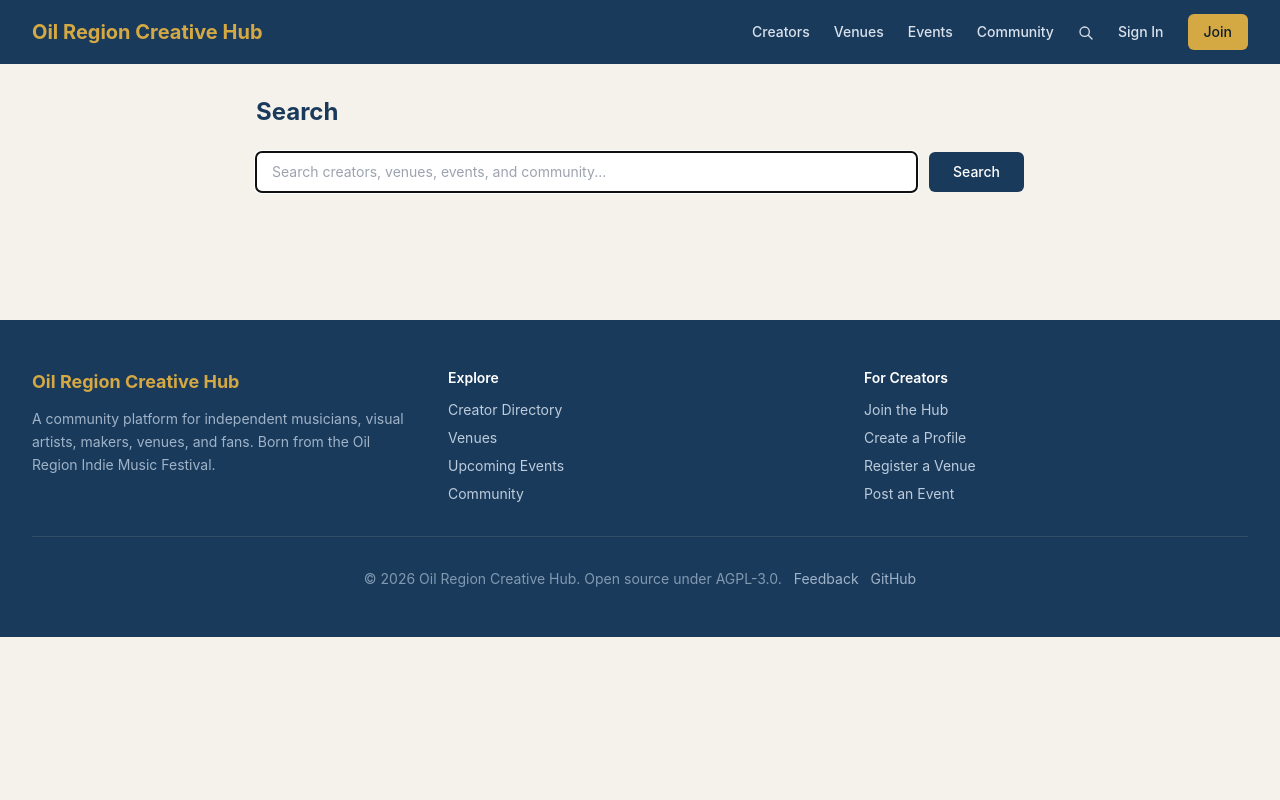
After one commit to jwincek/oilregionindie.com, a Django app: page /search/ in a window 1280 px wide. The commit adds this page. Run offline with Django 5.2, Linux system fonts and the light colour scheme; parts of the project's set-up code (start-up, migrations or seed data) failed here and were passed over; some libraries are stand-ins or nearby versions.

Commit message:
Global search/filter

```diff
--- a/apps/core/views.py
+++ b/apps/core/views.py
@@ -1,7 +1,8 @@
 from django.contrib.auth.decorators import login_required
+from django.db.models import Q
 from django.http import HttpResponse
 from django.shortcuts import get_object_or_404, redirect, render
-from django.views.decorators.http import require_POST
+from django.views.decorators.http import require_GET, require_POST
 
 from .models import Notification, UserProfile
 
@@ -172,3 +173,72 @@ def preferences(request):
         return redirect("preferences")
 
     return render(request, "core/preferences.html", {"profile": profile})
+
+
+# ---------------------------------------------------------------------------
+# Global search
+# ---------------------------------------------------------------------------
+
+
+@require_GET
+def search(request):
+    """Search across creators, venues, events, and community posts."""
+    query = request.GET.get("q", "").strip()
+
+    results = {
+        "creators": [],
+        "venues": [],
+        "events": [],
+        "posts": [],
+    }
+
+    if query:
+        from apps.creators.models import CreatorProfile
+        from apps.venues.models import VenueProfile
+        from apps.events.models import Event
+        from apps.community.models import CommunityPost
+        from django.utils import timezone
+
+        results["creators"] = CreatorProfile.objects.filter(
+            publish_status="published",
+        ).filter(
+            Q(display_name__icontains=query)
+            | Q(bio__icontains=query)
+            | Q(location__icontains=query)
+            | Q(disciplines__name__icontains=query)
+            | Q(skills__name__icontains=query)
+            | Q(genres__name__icontains=query)
+        ).distinct()[:8]
+
+        results["venues"] = VenueProfile.objects.filter(
+            publish_status="published",
+        ).filter(
+            Q(name__icontains=query)
+            | Q(description__icontains=query)
+            | Q(city__icontains=query)
+            | Q(amenities__name__icontains=query)
+        ).distinct()[:8]
+
+        results["events"] = Event.objects.filter(
+            is_published=True,
+            start_datetime__gte=timezone.now(),
+        ).filter(
+            Q(title__icontains=query)
+            | Q(description__icontains=query)
+            | Q(venue__name__icontains=query)
+        ).select_related("venue").distinct()[:8]
+
+        results["posts"] = CommunityPost.objects.filter(
+            parent__isnull=True,
+        ).filter(
+            Q(title__icontains=query)
+            | Q(body__icontains=query)
+        ).select_related("author")[:8]
+
+    total = sum(len(r) for r in results.values())
+
+    return render(request, "core/search.html", {
+        "query": query,
+        "results": results,
+        "total": total,
+    })
--- a/apps/venues/views.py
+++ b/apps/venues/views.py
@@ -50,14 +50,20 @@ def directory(request):
     venues = venues.distinct()
     availability_types = AvailabilityType.for_venues()
 
+    from apps.venues.models import Amenity
+    amenities = Amenity.objects.all()
+
     template = "venues/_venue_list.html" if request.htmx else "venues/directory.html"
 
     return render(request, template, {
         "venues": venues,
         "venue_types": VenueProfile.VenueType.choices,
         "availability_types": availability_types,
+        "amenities": amenities,
         "current_type": venue_type,
+        "current_amenity": amenity,
         "current_availability": availability_slug,
+        "current_location": location or "",
         "query": query or "",
     })
 
--- a/config/urls.py
+++ b/config/urls.py
@@ -9,7 +9,7 @@ from wagtail.documents import urls as wagtaildocs_urls
 
 from apps.core.views import (
     follow_creator, follow_venue, mark_all_read,
-    notification_inbox, preferences, toggle_like, welcome,
+    notification_inbox, preferences, search, toggle_like, welcome,
 )
 
 urlpatterns = [
@@ -29,6 +29,7 @@ urlpatterns = [
     path("notifications/", notification_inbox, name="notifications"),
     path("notifications/mark-all-read/", mark_all_read, name="mark_all_read"),
     path("preferences/", preferences, name="preferences"),
+    path("search/", search, name="search"),
     # Project apps
     path("creators/", include("apps.creators.urls", namespace="creators")),
     path("venues/", include("apps.venues.urls", namespace="venues")),
--- /dev/null
+++ b/templates/core/search.html
@@ -0,0 +1,111 @@
+{% extends "base.html" %}
+
+{% block title %}{% if query %}Search: {{ query }}{% else %}Search{% endif %} — {{ SITE_NAME }}{% endblock %}
+
+{% block content %}
+<div class="max-w-3xl mx-auto">
+    <h1 class="text-2xl font-display font-bold text-ink-800 mb-6">Search</h1>
+
+    <form method="get" class="mb-8">
+        <div class="flex gap-3">
+            <input type="text" name="q" value="{{ query }}" autofocus
+                   class="flex-1 rounded-md border-ink-200 shadow-sm focus:border-brand-300 focus:ring-brand-300 text-sm px-4 py-2.5"
+                   placeholder="Search creators, venues, events, and community...">
+            <button type="submit"
+                    class="bg-ink-800 text-white px-6 py-2.5 rounded-md text-sm font-medium hover:bg-ink-700 transition">
+                Search
+            </button>
+        </div>
+    </form>
+
+    {% if query %}
+    <p class="text-sm text-ink-500 mb-6">{{ total }} result{{ total|pluralize }} for "{{ query }}"</p>
+
+    <!-- Creators -->
+    {% if results.creators %}
+    <div class="mb-8">
+        <h2 class="text-lg font-semibold text-ink-700 mb-3">Creators</h2>
+        <div class="space-y-2">
+            {% for creator in results.creators %}
+            <a href="{{ creator.get_absolute_url }}"
+               class="block bg-white rounded-lg shadow-sm p-4 hover:shadow-md transition">
+                <p class="font-medium text-ink-800">{{ creator.display_name }}</p>
+                <p class="text-sm text-brand-600">{{ creator.discipline_list }}</p>
+                {% if creator.location %}
+                <p class="text-sm text-ink-400 mt-0.5">{{ creator.location }}</p>
+                {% endif %}
+            </a>
+            {% endfor %}
+        </div>
+        {% if results.creators|length >= 8 %}
+        <p class="mt-2 text-sm"><a href="{% url 'creators:directory' %}?q={{ query }}" class="text-brand-600 hover:underline">See all matching creators</a></p>
+        {% endif %}
+    </div>
+    {% endif %}
+
+    <!-- Venues -->
+    {% if results.venues %}
+    <div class="mb-8">
+        <h2 class="text-lg font-semibold text-ink-700 mb-3">Venues</h2>
+        <div class="space-y-2">
+            {% for venue in results.venues %}
+            <a href="{{ venue.get_absolute_url }}"
+               class="block bg-white rounded-lg shadow-sm p-4 hover:shadow-md transition">
+                <p class="font-medium text-ink-800">{{ venue.name }}</p>
+                <p class="text-sm text-ink-500">{{ venue.get_venue_type_display }} &middot; {{ venue.city }}, {{ venue.state }}</p>
+            </a>
+            {% endfor %}
+        </div>
+        {% if results.venues|length >= 8 %}
+        <p class="mt-2 text-sm"><a href="{% url 'venues:directory' %}?q={{ query }}" class="text-brand-600 hover:underline">See all matching venues</a></p>
+        {% endif %}
+    </div>
+    {% endif %}
+
+    <!-- Events -->
+    {% if results.events %}
+    <div class="mb-8">
+        <h2 class="text-lg font-semibold text-ink-700 mb-3">Events</h2>
+        <div class="space-y-2">
+            {% for event in results.events %}
+            <a href="{{ event.get_absolute_url }}"
+               class="block bg-white rounded-lg shadow-sm p-4 hover:shadow-md transition">
+                <p class="font-medium text-ink-800">{{ event.title }}</p>
+                <p class="text-sm text-ink-500">
+                    {{ event.start_datetime|date:"N j, Y" }}{% if event.venue %} &middot; {{ event.venue.name }}{% endif %}
+                </p>
+            </a>
+            {% endfor %}
+        </div>
+        {% if results.events|length >= 8 %}
+        <p class="mt-2 text-sm"><a href="{% url 'events:listing' %}?q={{ query }}" class="text-brand-600 hover:underline">See all matching events</a></p>
+        {% endif %}
+    </div>
+    {% endif %}
+
+    <!-- Community Posts -->
+    {% if results.posts %}
+    <div class="mb-8">
+        <h2 class="text-lg font-semibold text-ink-700 mb-3">Community</h2>
+        <div class="space-y-2">
+            {% for post in results.posts %}
+            <a href="{% url 'community:detail' pk=post.pk %}"
+               class="block bg-white rounded-lg shadow-sm p-4 hover:shadow-md transition">
+                <p class="font-medium text-ink-800">{% if post.title %}{{ post.title }}{% else %}{{ post.body|truncatewords:12 }}{% endif %}</p>
+                <p class="text-sm text-ink-400">{{ post.get_post_type_display }} &middot; {{ post.created_at|timesince }} ago</p>
+            </a>
+            {% endfor %}
+        </div>
+    </div>
+    {% endif %}
+
+    {% if not total %}
+    <div class="text-center py-12 text-ink-400">
+        <p class="text-lg">No results found for "{{ query }}"</p>
+        <p class="mt-2">Try a different search term or browse the directories.</p>
+    </div>
+    {% endif %}
+
+    {% endif %}
+</div>
+{% endblock %}
--- a/templates/includes/nav.html
+++ b/templates/includes/nav.html
@@ -14,6 +14,9 @@
                 <a href="{% url 'venues:directory' %}" class="text-ink-100 hover:text-brand-300 text-sm font-medium transition">Venues</a>
                 <a href="{% url 'events:listing' %}" class="text-ink-100 hover:text-brand-300 text-sm font-medium transition">Events</a>
                 <a href="{% url 'community:index' %}" class="text-ink-100 hover:text-brand-300 text-sm font-medium transition">Community</a>
+                <a href="{% url 'search' %}" class="text-ink-100 hover:text-brand-300 text-sm font-medium transition">
+                    <svg class="w-4 h-4 inline" fill="none" stroke="currentColor" viewBox="0 0 24 24"><path stroke-linecap="round" stroke-linejoin="round" stroke-width="2" d="M21 21l-6-6m2-5a7 7 0 11-14 0 7 7 0 0114 0z"/></svg>
+                </a>
 
                 {% if user.is_authenticated %}
                 <div class="relative" x-data="{ open: false }">
```
Also changed, not shown: apps/creators/views.py (+9 -0 lines), apps/events/views.py (+17 -0 lines), templates/creators/directory.html (+12 -0 lines), templates/events/listing.html (+32 -1 lines), templates/venues/directory.html (+18 -0 lines).
